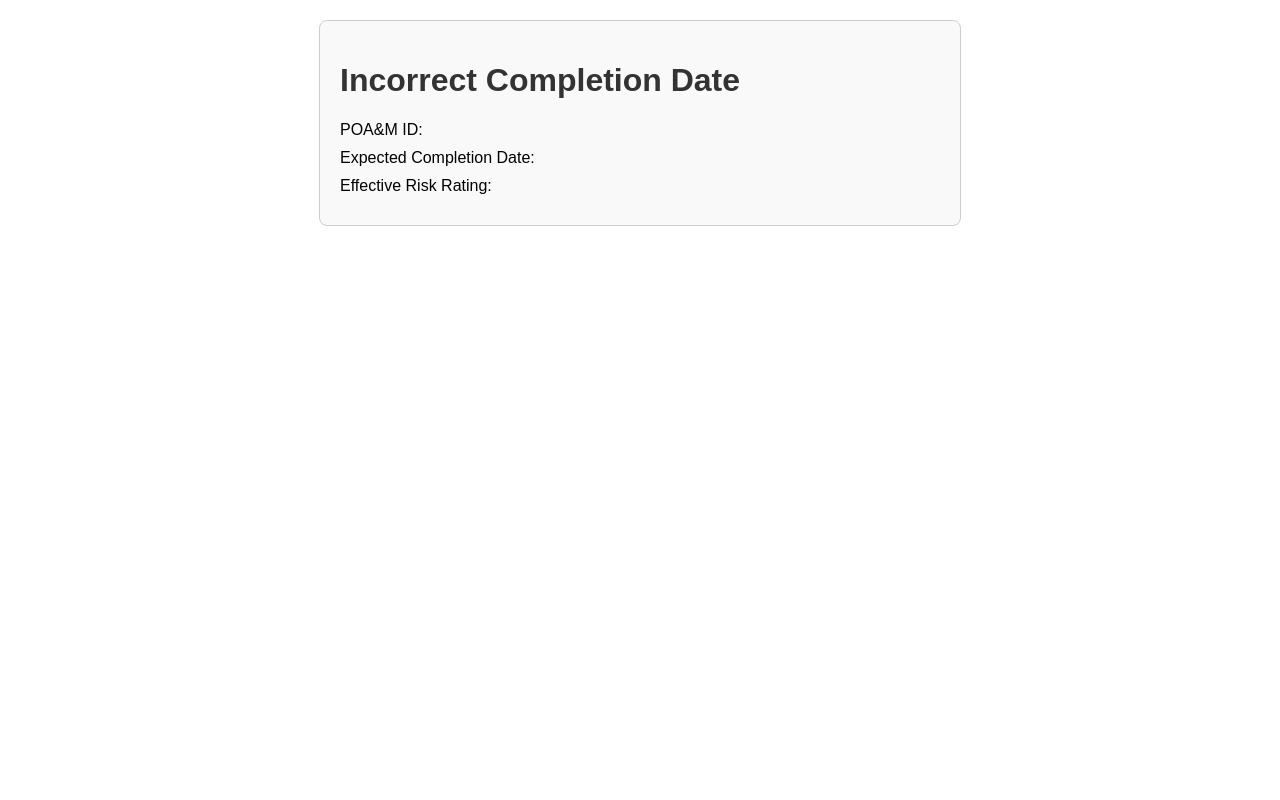
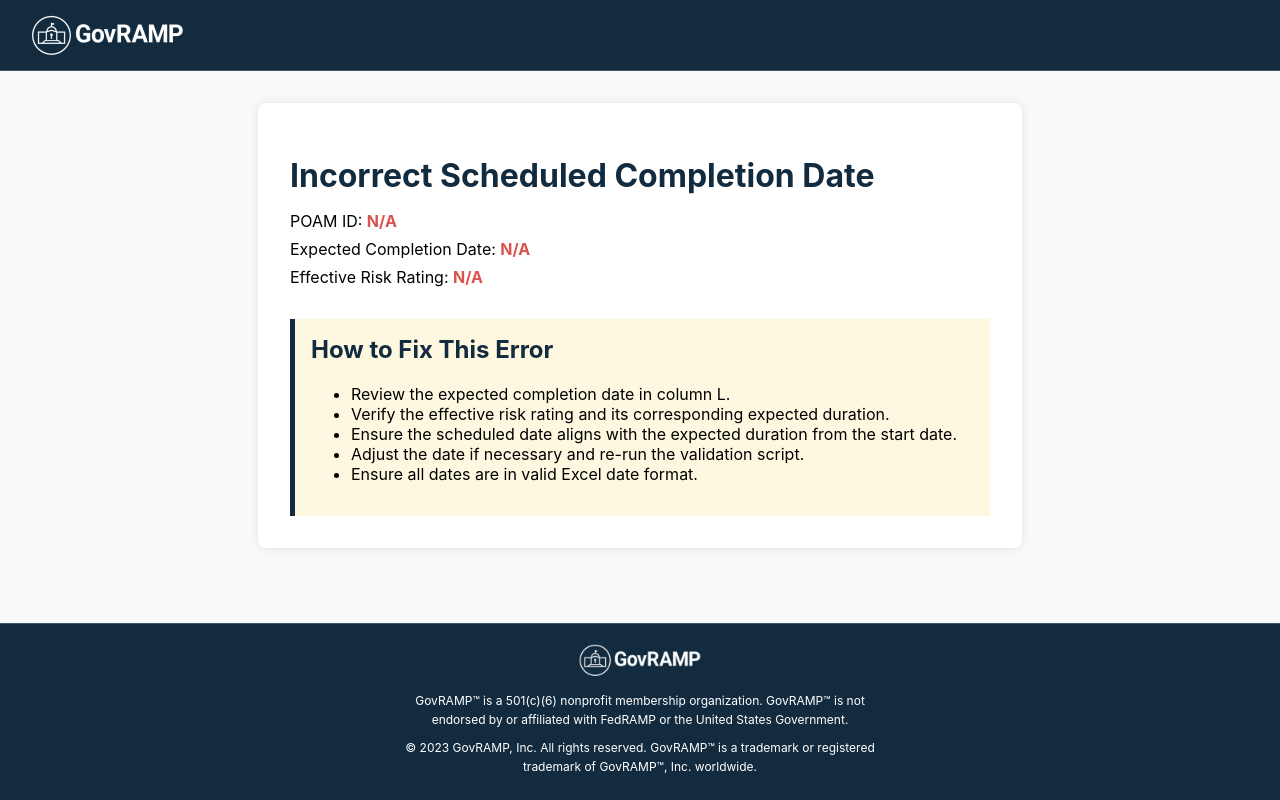
Before and after one commit to TyThomassonKS/ErrorCodes, a plain HTML site: page INCORRECT_COMPLETION_DATE.html in a window 1280 px wide. Drawn offline with Linux system fonts and the light colour scheme.

Commit message:
Update INCORRECT_COMPLETION_DATE.html

```diff
--- a/INCORRECT_COMPLETION_DATE.html
+++ b/INCORRECT_COMPLETION_DATE.html
@@ -1,53 +1,171 @@
 <!DOCTYPE html>
 <html lang="en">
 <head>
-    <meta charset="UTF-8">
-    <meta name="viewport" content="width=device-width, initial-scale=1.0">
-    <title>Incorrect Completion Date</title>
+  <meta charset="UTF-8" />
+  <meta name="viewport" content="width=device-width, initial-scale=1.0"/>
+  <title>Incorrect Scheduled Completion Date</title>
   <style>
+    :root {
+      --primary: #132B3F;
+      --secondary: #38A399;
+      --accent: #132B3F;
+      --text: ##454545;
+      --background: #f9f9f9;
+      --highlight: #d9534f;
+    }
+
+    html, body {
+      height: 100%;
+      margin: 0;
+      padding: 0;
+    }
     body {
-            font-family: Arial, sans-serif;
-            margin: 20px;
+      font-family: -apple-system,BlinkMacSystemFont,Segoe UI,Roboto,Helvetica Neue,Arial,Noto Sans,sans-serif,Apple Color Emoji,Segoe UI Emoji,Segoe UI Symbol,Noto Color Emoji;
+      background-color: var(--background);
+      color: var(--text);
+      display: flex;
+      flex-direction: column;
+    }
+
+    main {
+      flex: 1;
+    }
+
+    header {
+      background-color: var(--primary);
+      padding: 10px 20px;
+      display: flex;
+      align-items: center;
+      border-bottom: 1px solid rgba(255, 255, 255, 0.2);
+    }
+
+    header img {
+      height: 50px;
+      margin-right: 15px;
+    }
+
+    header h1 {
+      color: var(--white);
+      font-size: 1.5em;
     }
     .container {
-            max-width: 600px;
-            margin: 0 auto;
-            padding: 20px;
-            border: 1px solid #ccc;
+      max-width: 700px;
+      margin: 2rem auto;
+      background: white;
       border-radius: 8px;
-            background-color: #f9f9f9;
+      box-shadow: 0 0 10px rgba(0,0,0,0.1);
+      padding: 2rem;
     }
     h1 {
-            color: #333;
+      color: var(--accent);
+      margin-bottom: 1rem;
     }
-        p {
-            margin: 10px 0;
+    .info p {
+      margin: 0.5rem 0;
     }
     .highlight {
       font-weight: bold;
-            color: #d9534f;
+      color: var(--highlight);
     }
+    .fix-section {
+      margin-top: 2rem;
+      background-color: #fff8e1;
+      border-left: 5px solid var(--accent);
+      padding: 1rem;
+    }
+    .fix-section h2 {
+      margin-top: 0;
+      color: var(--accent);
+    }
+    footer {
+      background-color: var(--primary);
+      color: white;
+      margin-top: 0rem;
+      font-size: 0.9rem;
+      border-top: 1px solid rgba(255, 255, 255, 0.2);
+    }
+
+    .footer-container {
+      max-width: 500px;
+      padding: 1rem 1rem;
+      margin: 0 auto;
+      display: flex;
+      flex-direction: column;
+      align-items: center;
+      text-align: center;
+    }
+
+    .footer-logo img {
+      height: 40px;
+      margin-bottom: 0rem;
+    }
+
+    .footer-text p {
+      margin: 0.5rem 0;
+      line-height: 1.6;
+      max-width: 700px;
+      font-size: 12px;
+      text-align: center;
+    }
+
+
   </style>
 </head>
 <body>
+  <header>
+    <img alt="GovRAMP Logo" src="GovRAMP Logo-White.png"/>
+  </header>
+  <main>
   <div class="container">
-        <h1>Incorrect Completion Date</h1>
-        <p>POA&M ID: <span class="highlight" id="poamId"></span></p>
+    <h1>Incorrect Scheduled Completion Date</h1>
+    <div class="info">
+      <p>POAM ID: <span class="highlight" id="poamId"></span></p>
       <p>Expected Completion Date: <span class="highlight" id="expectedDate"></span></p>
       <p>Effective Risk Rating: <span class="highlight" id="riskRating"></span></p>
     </div>
+    <div class="fix-section">
+      <h2>How to Fix This Error</h2>
+      <ul>
+        <li>Review the expected completion date in column L.</li>
+        <li>Verify the effective risk rating and its corresponding expected duration.</li>
+        <li>Ensure the scheduled date aligns with the expected duration from the start date.</li>
+        <li>Adjust the date if necessary and re-run the validation script.</li>
+        <li>Ensure all dates are in valid Excel date format.</li>
+      </ul>
+    </div>
+  </div>
+  </main>
+  <footer>
+  <div class="footer-container">
+    <div class="footer-logo">
+      <img src="GovRAMP Logo-White.png" alt="GovRAMP Logo" />
+    </div>
+    <div class="footer-text">
+      <p>
+        GovRAMP™ is a 501(c)(6) nonprofit membership organization. GovRAMP™ is not endorsed by or affiliated with FedRAMP or the United States Government.
+      </p>
+      <p>
+        &copy; 2023 GovRAMP, Inc. All rights reserved. GovRAMP™ is a trademark or registered trademark of GovRAMP™, Inc. worldwide.
+      </p>
+    </div>
+  </div>
+</footer>
+  <script>
+    function excelDateToJSDate(serial) {
+      const utc_days = Math.floor(serial - 25569);
+      const utc_value = utc_days * 86400;
+      const date_info = new Date(utc_value * 1000);
+      return date_info.toDateString();
+    }
 
-    <script>
-        // Get URL parameters
     const urlParams = new URLSearchParams(window.location.search);
     const poamId = urlParams.get('id');
-        const expectedDate = urlParams.get('expected');
-        const riskRating = urlParams.get('risk');
+    const expected = urlParams.get('expected');
+    const risk = urlParams.get('risk');
 
-        // Set the values in the HTML
-        document.getElementById('poamId').textContent = poamId;
-        document.getElementById('expectedDate').textContent = expectedDate;
-        document.getElementById('riskRating').textContent = riskRating;
+    document.getElementById('poamId').textContent = poamId || 'N/A';
+    document.getElementById('expectedDate').textContent = expected ? excelDateToJSDate(expected) : 'N/A';
+    document.getElementById('riskRating').textContent = risk || 'N/A';
   </script>
 </body>
 </html>
```
Lines whose indentation alone changed are shown as unchanged.
